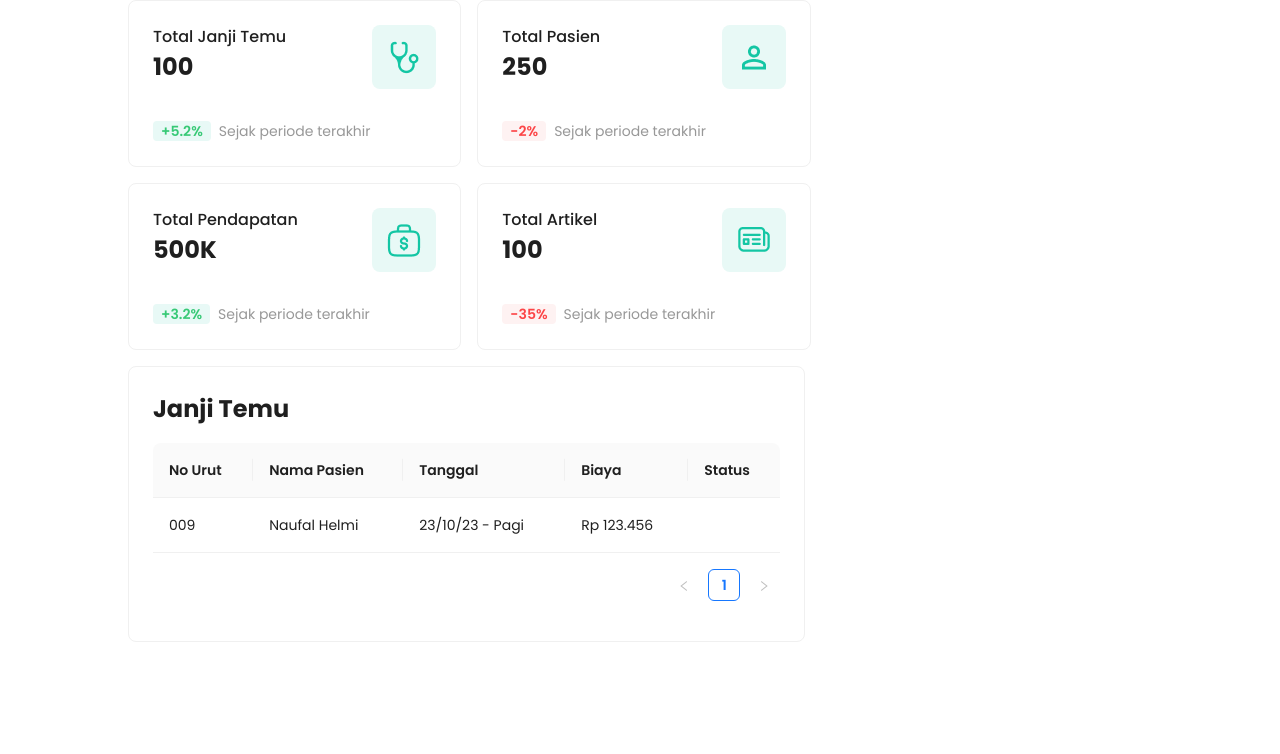
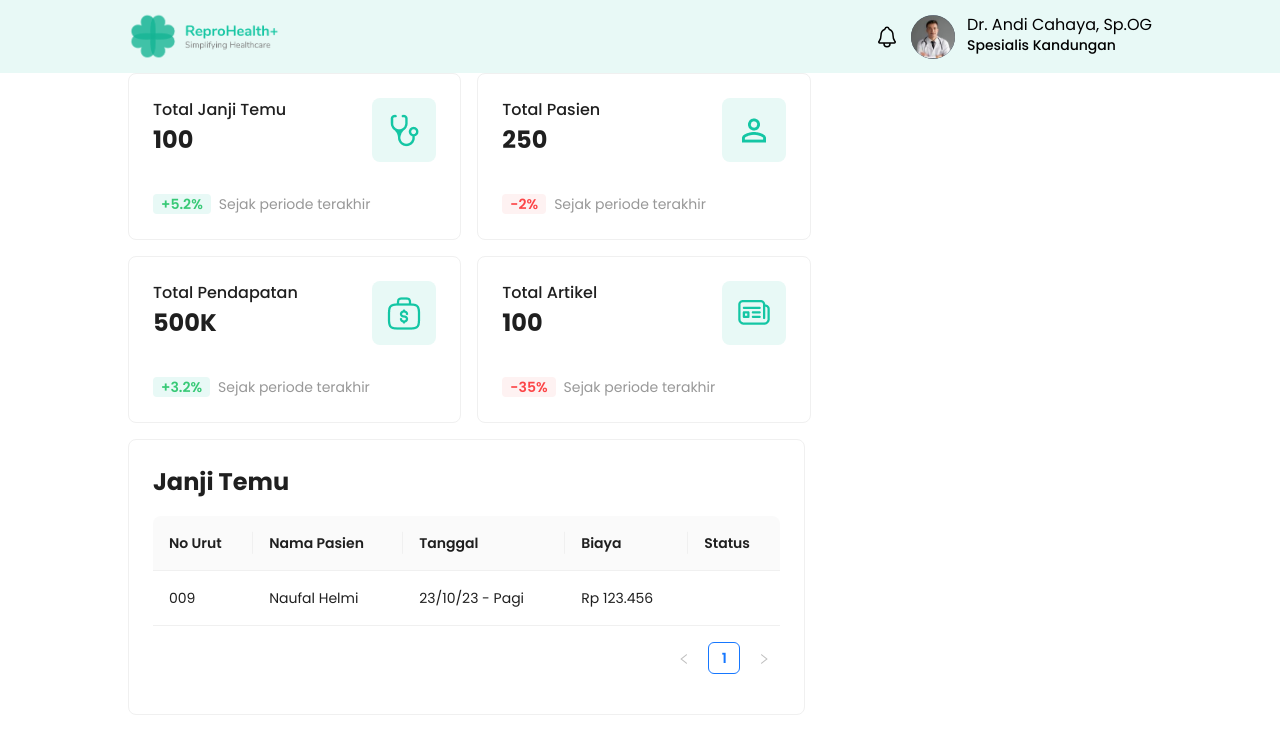
Before and after one commit to team-capstone-1/fe-repro-health, a React (Vite) app: page /dashboard in a window 1280 px wide. Shown: the top 754 px of the page. Built offline with nearby package versions, Linux system fonts and the light colour scheme.

Commit message:
feat : add Topbar for layout-components

```diff
--- /dev/null
+++ b/src/components/layout-components/Topbar.jsx
@@ -0,0 +1,39 @@
+import { useState } from "react";
+import { IoNotificationsOutline } from "react-icons/io5";
+import { Link } from "react-router-dom";
+import profileDoctor from "@/assets/profile-doctor.svg";
+
+import logoReproHealth from "@/assets/logo-reprohealth.png";
+
+export default function Topbar() {
+  return (
+    <nav className="static left-0 top-0 z-50 w-full bg-green-50">
+      <div className="base-container z-10 flex justify-between py-5 md:py-3">
+        <div className="flex items-center">
+          <Link to="/">
+            <img
+              src={logoReproHealth}
+              alt="logo"
+              className="w-40 cursor-pointer"
+            />
+          </Link>
+        </div>
+
+        <div className="flex items-center gap-3">
+          <div className="text-2xl">
+            <IoNotificationsOutline />
+          </div>
+          <div className="h-11 w-11 rounded-full bg-slate-700">
+            <img src={profileDoctor} alt="profile-doctor" />
+          </div>
+          <div>
+            <h6 className="text-base leading-none">Dr. Andi Cahaya, Sp.OG</h6>
+            <span className="text-sm font-medium leading-none">
+              Spesialis Kandungan
+            </span>
+          </div>
+        </div>
+      </div>
+    </nav>
+  );
+}
--- a/src/views/app-views/dashboard/index.jsx
+++ b/src/views/app-views/dashboard/index.jsx
@@ -1,11 +1,13 @@
 import { Row, Col } from "antd";
 
+import Topbar from "@/components/layout-components/Topbar";
 import TotalCards from "./components/TotalCards";
 import AppointmentTable from "./components/AppointmentTable";
 
 export default function index() {
   return (
     <>
+      <Topbar />
       <div className="base-container">
         <Row gutter={[8, 16]}>
           <Col span={24}>
```
Also changed, not shown: src/assets/profile-doctor.svg (added).
